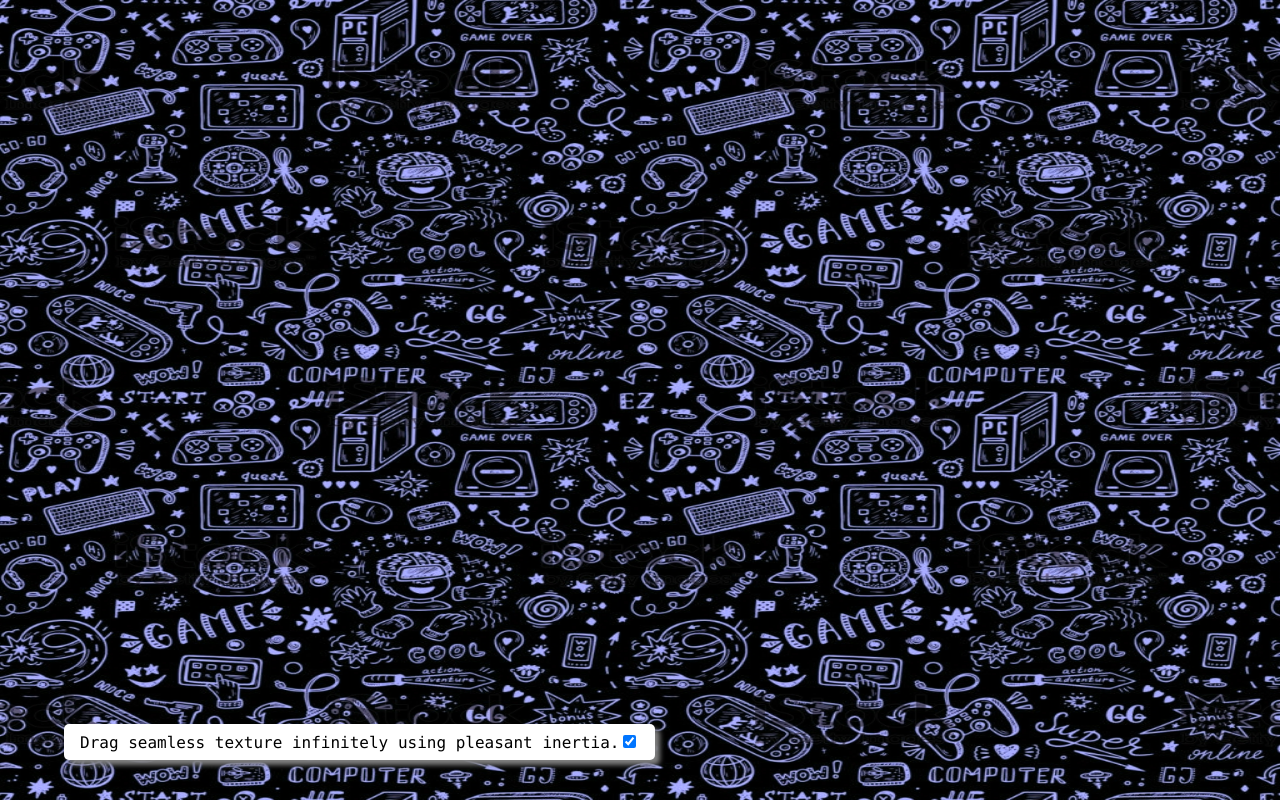
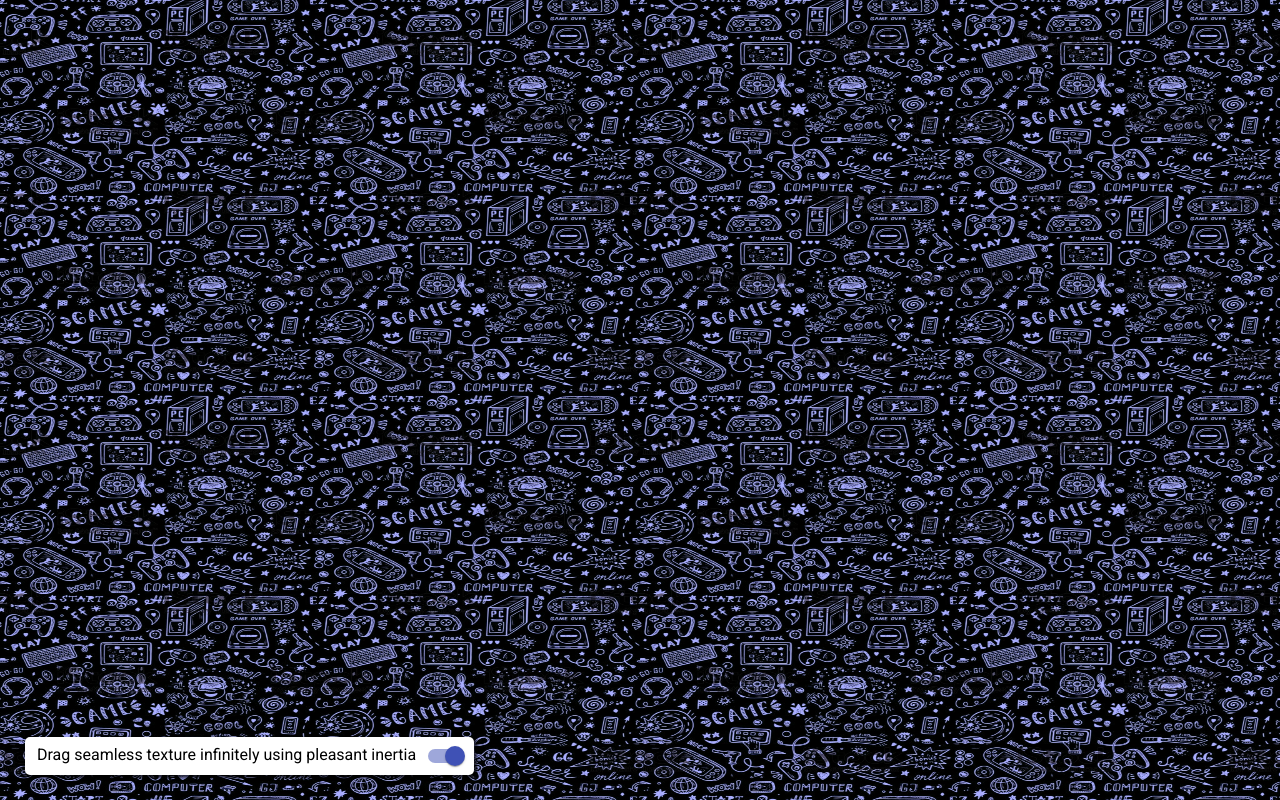
Before and after one commit to rthrs/inertia-dragging, a React (Create React App) app: page / in a window 1280 px wide. Built offline with nearby package versions, Linux system fonts and the light colour scheme.

Commit message:
feature: controls styles with material-ui

```diff
--- a/package.json
+++ b/package.json
@@ -3,9 +3,11 @@
   "version": "0.1.0",
   "private": true,
   "dependencies": {
+    "@material-ui/core": "^4.8.2",
     "@testing-library/jest-dom": "^4.2.4",
     "@testing-library/react": "^9.3.2",
     "@testing-library/user-event": "^7.1.2",
+    "@types/ramda": "^0.26.39",
     "ramda": "^0.26.1",
     "react": "^16.12.0",
     "react-dom": "^16.12.0",
--- a/public/index.html
+++ b/public/index.html
@@ -24,7 +24,9 @@
       work correctly both with client-side routing and a non-root public URL.
       Learn how to configure a non-root public URL by running `npm run build`.
     -->
-    <title>React App</title>
+    <link rel="stylesheet" href="https://fonts.googleapis.com/css?family=Roboto:300,400,500,700&display=swap" />
+    <link rel="stylesheet" href="https://fonts.googleapis.com/icon?family=Material+Icons" />
+    <title>Inertia Dragging</title>
   </head>
   <body>
     <noscript>You need to enable JavaScript to run this app.</noscript>
--- a/src/App.js
+++ b/src/App.js
@@ -3,18 +3,12 @@ import { compose, not } from 'ramda';
 
 import { dragging$, inertiaDragging$ } from './dragging.js';
 import { DEFAULT_TRANSLATE, TRANSLATE_MODULO, SCALE_FACTOR } from './constants.js';
+import Controls from './Controls.js';
 
 const addTranslate = ({ dX, dY }) => ({ x, y }) => ({
   x: (x + dX) % TRANSLATE_MODULO,
   y: (y + dY) % TRANSLATE_MODULO
-})
-
-const ControlPopup = ({ withInertia, toggleWithInertia }) => (
-  <div className="control-popup">
-    <code>Drag seamless texture infinitely using pleasant inertia.</code>
-    <input type="checkbox" onChange={toggleWithInertia} checked={withInertia} />
-  </div>
-)
+});
 
 const App = () => {
   const [translate, setTransalte] = useState(DEFAULT_TRANSLATE);
@@ -38,9 +32,9 @@ const App = () => {
 
   return (
     <div className="dragging-container">
-      <div className="dragging-background" style={{ transform }} />
+      <div className="dragging-background grabbable" style={{ transform }} />
 
-      <ControlPopup withInertia={withInertia} toggleWithInertia={toggleWithInertia} />
+      <Controls withInertia={withInertia} toggleWithInertia={toggleWithInertia} />
     </div>
   );
 }
--- /dev/null
+++ b/src/Controls.js
@@ -0,0 +1,22 @@
+import React from 'react';
+import Switch from '@material-ui/core/Switch';
+import Tooltip from '@material-ui/core/Tooltip';
+
+const Controls = ({ withInertia, toggleWithInertia }) => (
+  <div className="controls">
+    <span className="controls-text">
+      Drag seamless texture infinitely using pleasant inertia
+    </span>
+
+    <Tooltip title="Toggle inertia">
+      <Switch
+        checked={withInertia}
+        onChange={toggleWithInertia}
+        value="withInertia"
+        color="primary"
+      />
+    </Tooltip>
+  </div>
+);
+
+export default Controls;
--- a/src/index.css
+++ b/src/index.css
@@ -5,11 +5,6 @@ body {
     sans-serif;
   -webkit-font-smoothing: antialiased;
   -moz-osx-font-smoothing: grayscale;
-}
-
-code {
-  font-family: source-code-pro, Menlo, Monaco, Consolas, 'Courier New',
-    monospace;
 }
 
 .dragging-container {
@@ -31,17 +26,29 @@ code {
 
   background-image: url('/seamless.jpg');
   background-repeat: repeat;
-  background-size: 100vw 100vh;
+  background-size: 50vw 50vh;
   filter: invert(1) hue-rotate(215deg);
 }
 
-.control-popup {
-  bottom: 5%;
-  left: 5%;
-  padding: 0.5em 1em 0.5em 1em;
+.controls {
+  bottom: 25px;
+  left: 25px;
   position: absolute;
   background: white;
   box-shadow: gray 3px;
-  box-shadow: 5px 5px 5px 0px grey;
+  box-shadow: 2px 2px 3px 1px rgba(0,0,0,0.75);
   border-radius: 5px;
 }
+
+.controls-text {
+  font-family: 'Roboto', sans-serif;
+  padding-left: 12px;
+}
+
+.grabbable {
+  cursor: grab;
+}
+
+.grabbable:active {
+  cursor: grabbing;
+}
```
Also changed, not shown: 1 other file (tests, documents, lock files or other folders).
